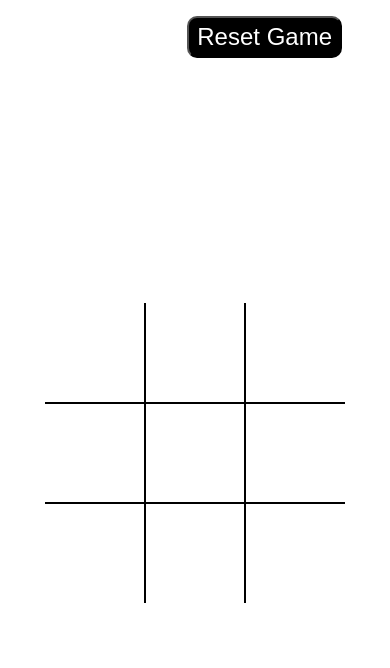
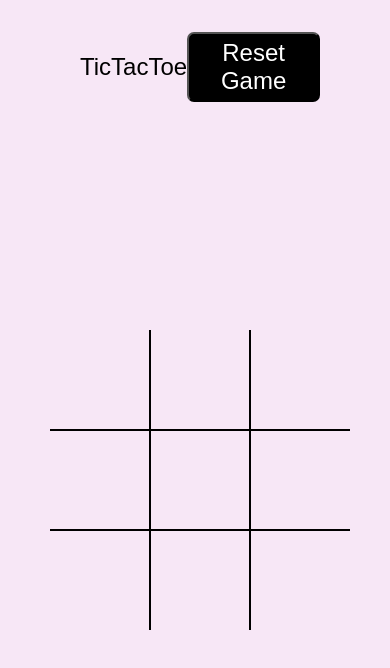
Before and after one commit to Tarun2799/TicTacToe, a plain HTML site: page index.html in a window 390 px wide. Drawn offline with Linux system fonts and the light colour scheme; a web font is replaced by a local one.

Commit message:
some little fix and responsiveness, with changing button text on changing the size of window

```diff
--- a/index.html
+++ b/index.html
@@ -9,6 +9,7 @@
 </head>
 <body>
     <nav>
+        <h2 class="heading">TicTacToe</h2>
         <Button class="resetButton" id="resetButton">Reset Game</Button>
     </nav>
     <div class="board" id="board">
--- a/script.js
+++ b/script.js
@@ -18,6 +18,7 @@ const WINNING_COMBINATIONS = [
 // 3. this way we can easily use this string throughut our application without having to duplicate them all over the [laces.]
 
 const cellElements = document.querySelectorAll('[data-cell]');
+console.log(cellElements)
 
 //9.
 const board = document.getElementById('board');
@@ -148,3 +149,24 @@ function checkWin(currentCLass){
 
 //26.
 resetButton.addEventListener('click', startGame);
+
+
+// console.log(heading);
+
+function changeButtonText(headingButton){
+    if(window.screen.width <=450){
+        headingButton.innerText = "Reset";
+    }
+    else{
+        headingButton.innerText = "Reset Game";
+
+    }
+}
+
+const heading = document.querySelector(".resetButton");
+
+
+
+window.addEventListener("resize",()=>{
+    changeButtonText(heading);
+})
--- a/style.css
+++ b/style.css
@@ -1,7 +1,14 @@
+@import url('https://fonts.googleapis.com/css2?family=Anta&display=swap');
+
 *, *::after, *::before{
     box-sizing: border-box;
 }
 
+*{
+    font-family: "Anta", sans-serif;
+    font-weight: 400;
+    font-style: normal;
+}
 :root{
     --cell-size: 100px;
     --mark-size: calc(var(--cell-size) * (.9));
@@ -9,31 +16,36 @@
 
 body{
     margin: 0;
+    background-color: rgba(201, 86, 195, 0.14);
 }
 nav{
-    padding: 1rem;
+    padding: 2rem 5rem;
     display: flex;
-    justify-content: end;
+    justify-content: space-between;
     align-items: center;
 
 }
 nav>button{
     padding: 0.3rem 0.5rem;
-    margin-right: 2rem;
+    /* margin-right: 2rem; */
     font-size: 1.5rem;
     background-color: #000;
     color: #fff;
-    border-radius: 10px;
+    border-radius: 7px;
 }
 
 nav>button:hover{
     background-color: #fff;
     color: #000;
 }
+/* .heading{
+    margin-left: 5rem;
+    margin-right: 5rem;
+} */
 
 .board{
     width: 100vw;
-    height: 90vh;
+    height: 82svh;
     display: grid;
     /* these both content values center the .cell  */
     justify-content: center;
@@ -206,3 +218,23 @@ nav>button:hover{
 .winning-message.show{
     display: flex;
 }
+
+
+
+@media ( max-width: 400px ){
+    body{
+        min-width: 400px;
+        display: grid;
+        grid-template-columns: auto;
+
+    }
+    nav{
+        min-width: 400px;
+        justify-content: space-evenly;
+    }
+
+    .board{
+        min-width: 400px;
+        min-height: 500px;
+    }
+}
```
